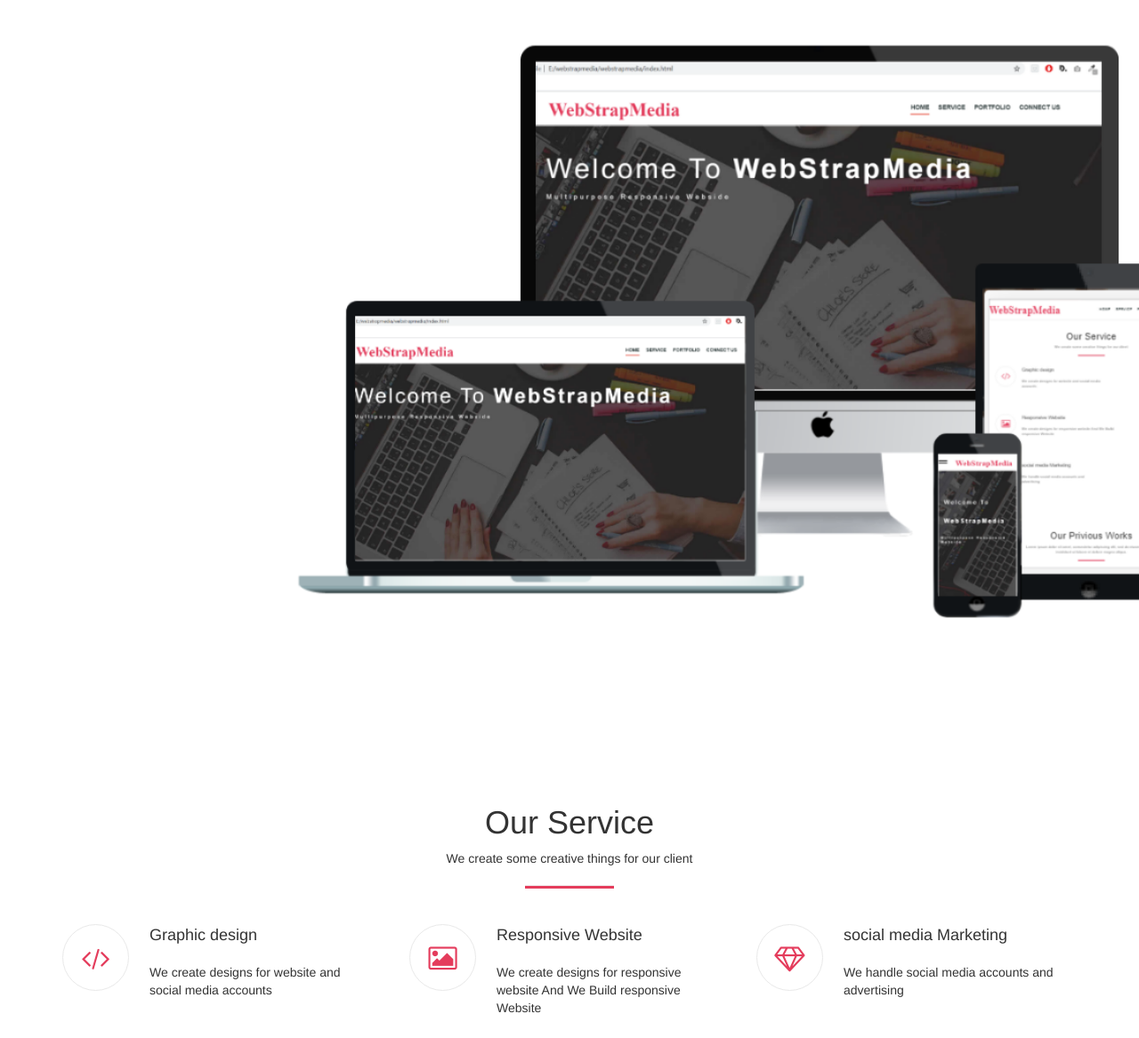
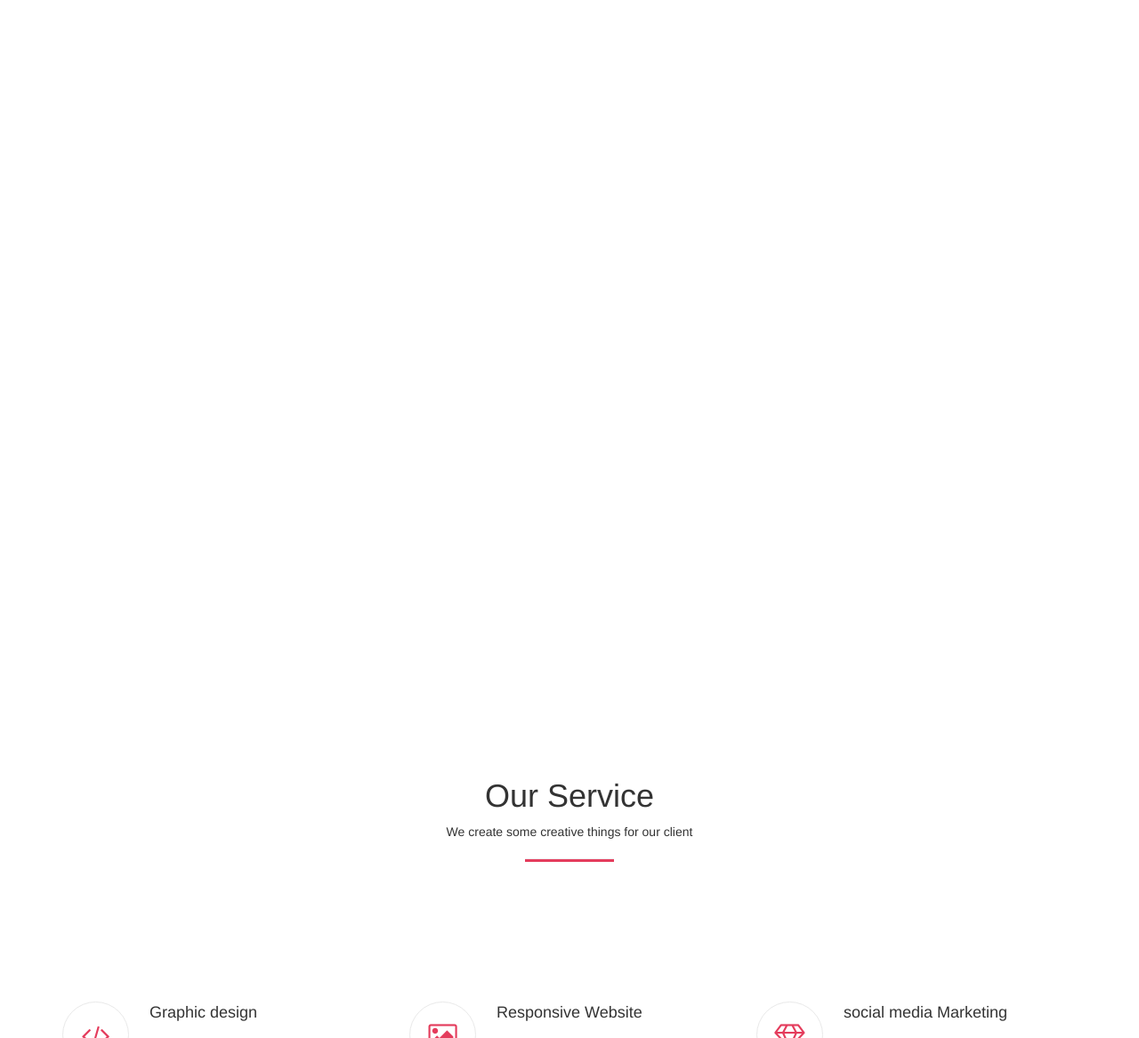
Before and after one commit to webstrapmedia/profile, a plain HTML site: page index.html in a window 1280 px wide. Shown: the part 83-1250 px from the top of the page at 89% size. Drawn offline with Linux system fonts and the light colour scheme.

Commit message:
Update style.css

```diff
--- a/style.css
+++ b/style.css
@@ -525,8 +525,8 @@ margin-top: 5px;
 }
 #banner
 {
-    background: url('banner_responsive.png') no-repeat;
-    background-size: cover;
+   /* background: url('../img/banner_responsive.png') no-repeat;*/
+    /*background-size: cover;*/
     min-height: 908px;
 }
 .navbar-default
@@ -808,7 +808,11 @@ cta
     padding: 56px 20px 20px;
 }
 }
-.xl-padding-top-50
+.xl-padding-top-10px
+{
+	padding-top: 10px;
+}
+.xl-padding-top-10
 {
 	padding-top: 10%;
 }
```
